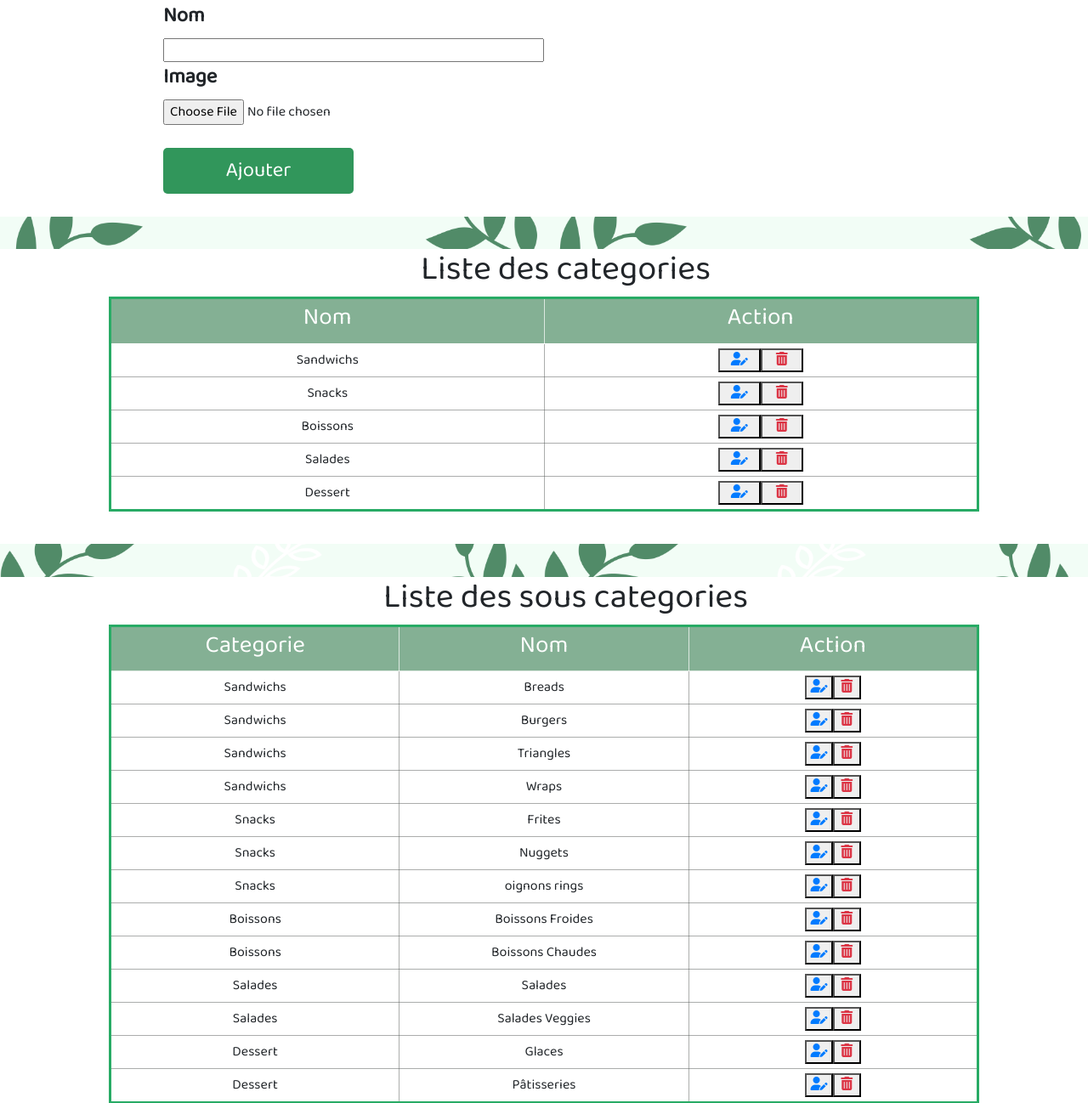
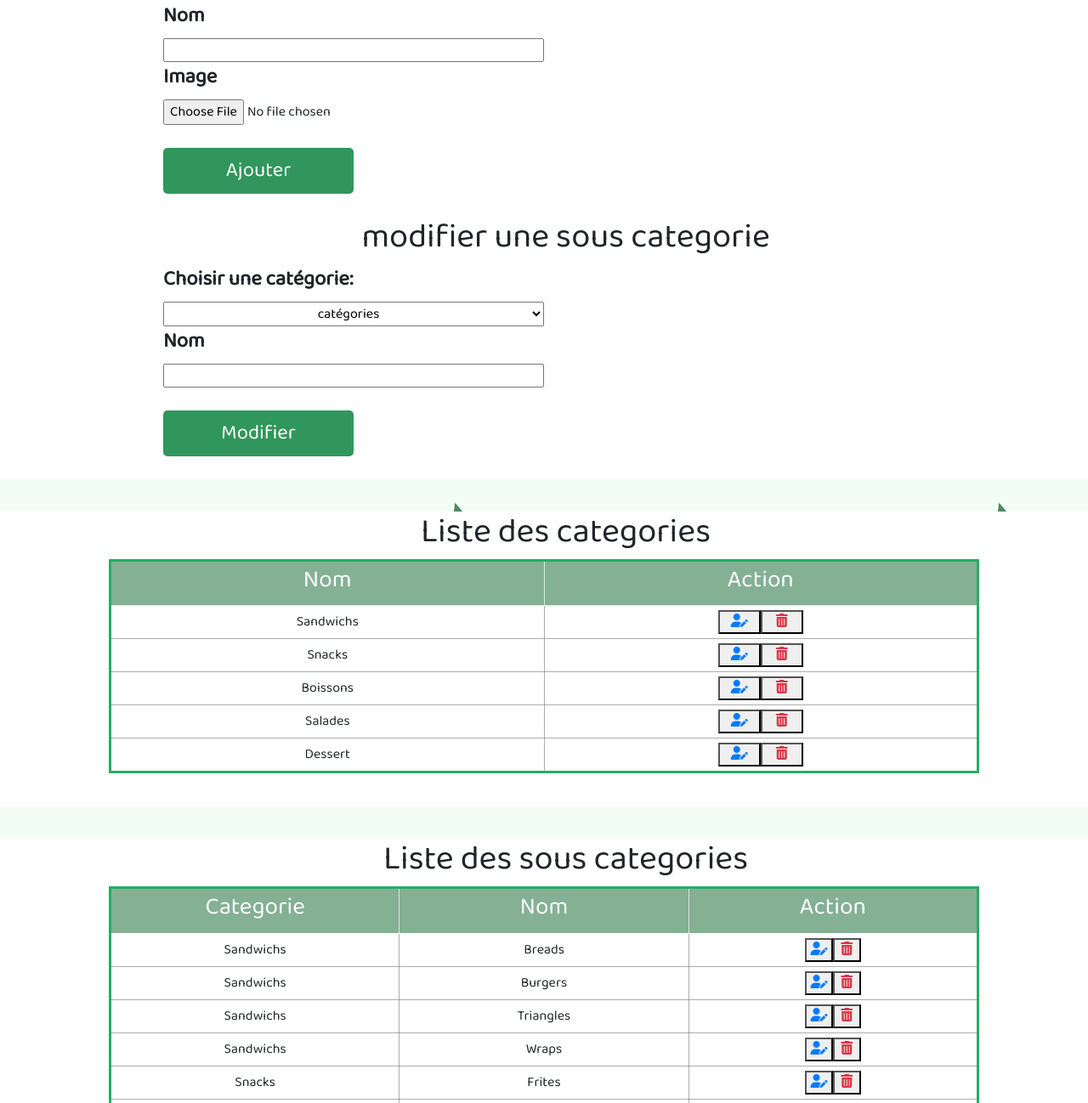
Before and after one commit to ismail-bouasria/boutique-en-ligne, a PHP site: page /php/admin-categories.php in a window 1280 px wide. Shown: the part 252-1550 px from the top of the page at 85% size. Run offline with PHP 8.4, Linux system fonts and the light colour scheme; data comes from the database, SQL or seed files in the repository; some libraries are stand-ins or nearby versions.

Commit message:
modification sous-categorie fini

```diff
--- a/classes/Souscategorie.php
+++ b/classes/Souscategorie.php
@@ -57,6 +57,15 @@ class SousCategorie extends Bdd
        return $nb_SousCat= (int) $nb_SousCat['nb_sous_categories'];
    }
 
+     //  Methode pour updatele la sous-catégorie'
+     public function updateSousCategorie($nom,$id)
+
+     {
+         $sql="UPDATE `sous-categories` SET `nom`= ?  WHERE `id`= ? ";
+         $updateSousCategorie = $this->bdd->prepare($sql);
+         $updateSousCategorie->execute([$nom,$id]);
+
+     }
 
 
 
@@ -91,6 +100,21 @@ class SousCategorie extends Bdd
     }
 
 
+// Méthode pour récuperer le nom et l'id des categorie/sous-categorie
+public function getAllSousCategorieById($id)
+{
+
+    $getAll = $this->bdd->prepare("SELECT categories.id , categories.nom AS nom_cat, sous_categorie.nom
+    FROM categories
+    INNER JOIN sous_categorie ON categories.id = sous_categorie.id_categorie
+    WHERE sous_categorie.id= ?");
+    $getAll->execute([$id]);
+    $getAllSousCategorie = $getAll->fetchAll();
+
+    return $getAllSousCategorie;
+}
+
+
 
     // Méthode pour delete des sous-categories
  public function deleteSousCategorie($id)
--- a/php/admin-categories.php
+++ b/php/admin-categories.php
@@ -8,13 +8,16 @@ require '../classes/Panier.php';
 $categorie = new Categorie('');
 $sousCategorie = new SousCategorie('');
 
+
     if (isset($_GET['supprimer'])) {
         $id =  intval($_GET['supprimer']);
      $categorie->deleteCategorie($id);
      }elseif (isset($_GET['supprSCat'])) {
          $id =  intval($_GET['supprSCat']);
          $sousCategorie->deleteSousCategorie($id);
-} ?>
+     }
+
+ ?>
 
 
 <!DOCTYPE html>
@@ -69,6 +72,22 @@ $categorie->deleteCategorie($id);
                 <input id="bouton" type="submit" name="subcat" value='Ajouter'>
             </form>
 
+            <section>
+                <h1>modifier une sous categorie</h1>
+            </section>
+
+            <form class="form1" action="../traitements/formulaire-sous-categorie.php" method="post">
+
+                <label>Choisir une catégorie:</label>
+                <select name="category">
+                    <option value="">catégories</option>
+                    <?php $categorie->selectAllCategorie() ?>
+                </select>
+                <label>Nom</label>
+                <input type="text" name="name">
+
+                <input id="bouton" type="submit" name="modsouscat" value='Modifier'>
+            </form>
 
 
         </div>
@@ -167,12 +186,12 @@ $categorie->deleteCategorie($id);
                                 <td><?= $uneCategorie["sousnom"] ?></td>
                                 <td>
                                     <div class="flex">
-                                        <button class="responsbutton"> <a href="index.php?controleur=categorie&action=modifier&id=<?= $uneCategorie["souscatid"] ?>">
+                                        <button class="responsbutton"> <a href="admin-modification.php?modifier-sous-categorie=<?= $uneCategorie["souscatid"] ?>">
                                                 <i class="fas fa-user-edit text-primary"></i>
 
                                             </a> </button>
 
-                                        <button class="responsbutton" onclick="openPopup()> <a href="admin-categories.php?supprSCat=<?=$uneCategorie["souscatid"];?>">
+                                        <button class="responsbutton"> <a href="admin-categories.php?supprSCat=<?=$uneCategorie["souscatid"];?>">
                                                 <i class="fas fa-trash-alt text-danger"></i>
                                             </a> </button>
                                     </div>
--- a/php/panier.php
+++ b/php/panier.php
@@ -28,6 +28,8 @@ if (isset($_GET['supprimer'])) {
 // condition de modification
 
 if (isset($_GET['modifier'])) {
+    var_dump($_POST);
+    die;
     $idUser = $_SESSION['id'];
     $idProduit =  strip_tags(intval($_GET['modifier']));
     $numero = $commande->getNumero($idUser);
@@ -100,6 +102,7 @@ if (isset($_GET['modifier'])) {
                                     <div>
                                         <form action="panier.php?modifier=<?= $value["id"] ?>" method="post">
                                             <p>Quantité :</p>
+                                            <input type="text" name="id" value="<?= $value["id"] ?>" hidden>
                                             <input type="number" class="number quantite" name="quantite" required="required" min="1" value="<?php echo $value['quantite']; ?>" max="<?php echo $value['stock']; ?>" colisage="1">
                                             <button type="submit" class="plus1">Modifier </button>
                                         </form>
```
Also changed, not shown: php/admin-modification.php (+21 -7 lines), traitements/formulaire-categorie.php (+5 -4 lines), traitements/formulaire-sous-categorie.php (+14 -9 lines). Lines whose indentation alone changed are shown as unchanged.
